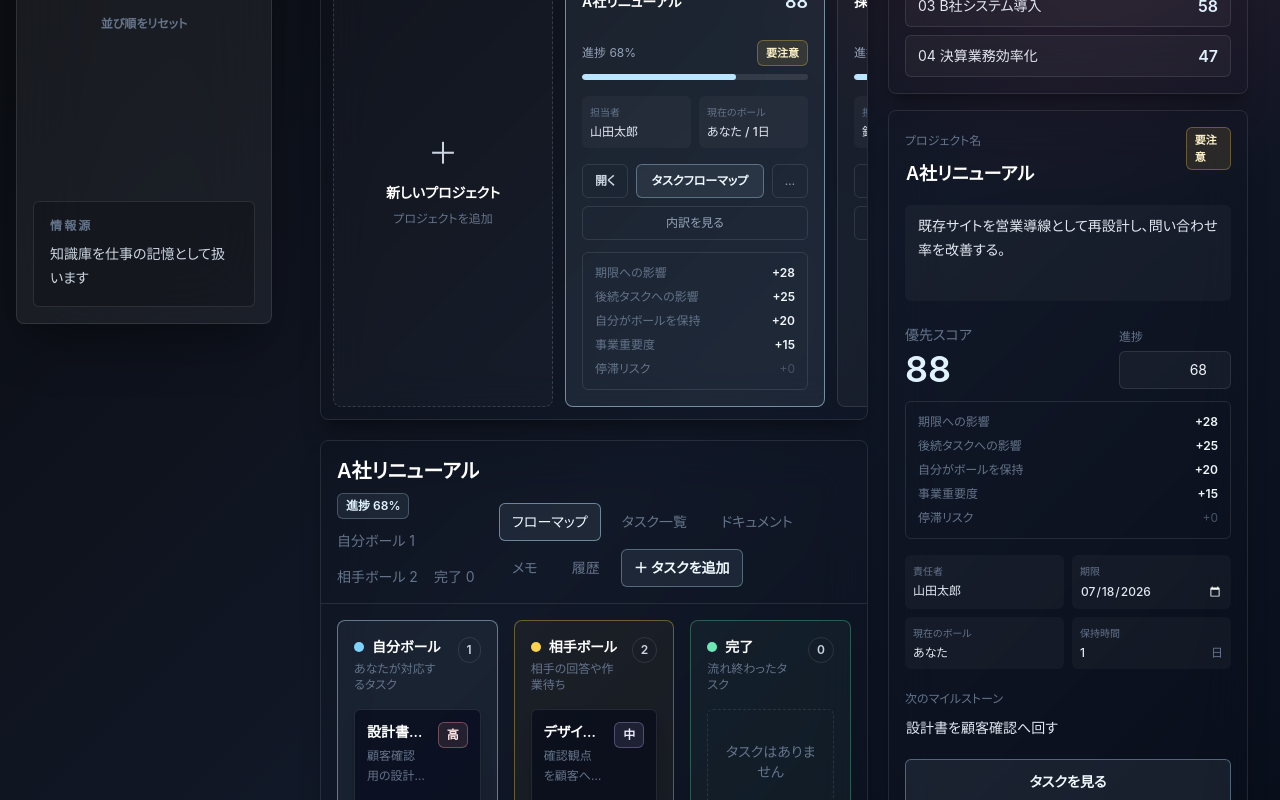
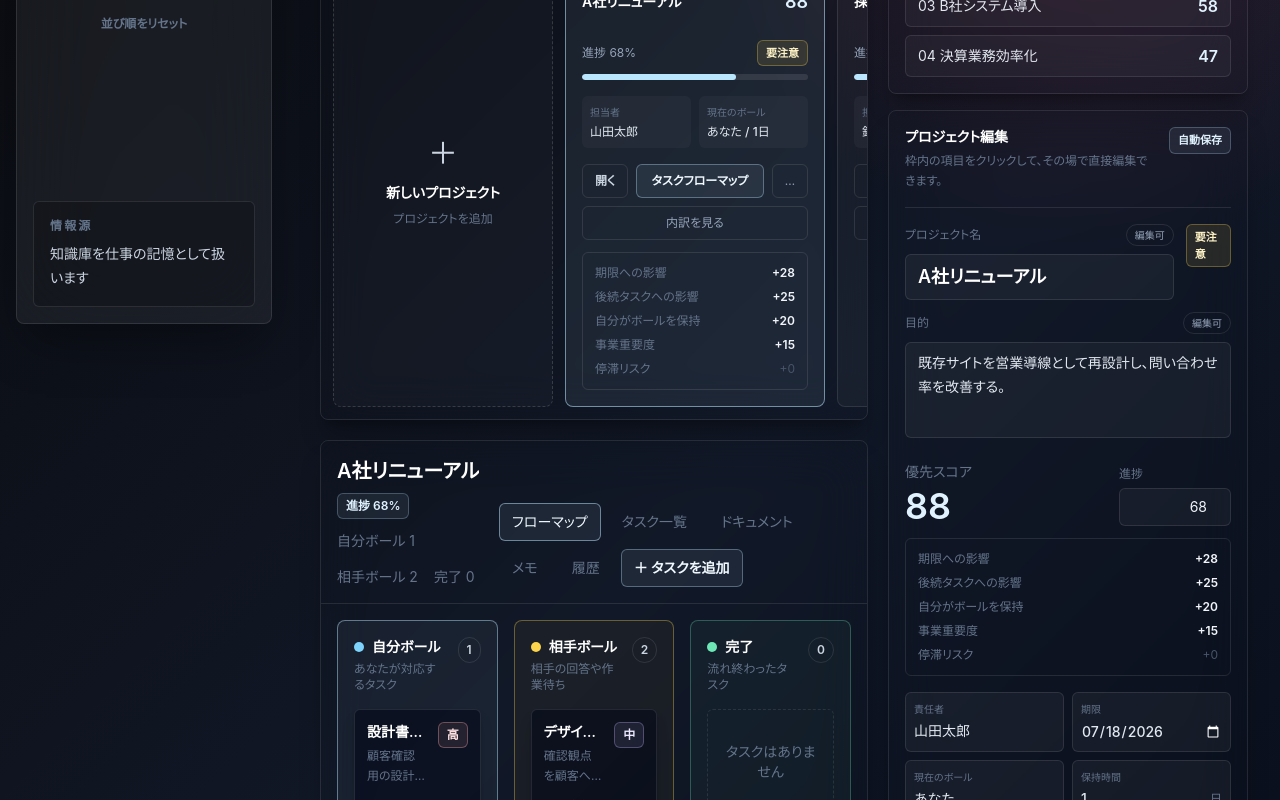
Before and after one commit to egawa-itax25/ai-work-os, a Next.js app: page /portfolio in a window 1280 px wide. Shown: the part 460-1260 px from the top of the page. Built offline with nearby package versions, Linux system fonts and the light colour scheme.

Commit message:
Clarify project inspector editing

```diff
--- a/src/app/portfolio/portfolio-view.tsx
+++ b/src/app/portfolio/portfolio-view.tsx
@@ -804,7 +804,7 @@ function ProjectInspector({
     <aside className="space-y-4">
       <section className="rounded-lg border border-white/10 bg-slate-950/62 p-4 shadow-xl shadow-black/25 backdrop-blur-xl">
         <div className="flex items-center justify-between gap-3">
-          <p className="text-sm font-semibold text-white">Project Inspector</p>
+          <p className="text-sm font-semibold text-white">プロジェクト切替</p>
           <span className="text-xs text-slate-500">
             {saveState === "saving" ? "保存中…" : "保存済み"}
           </span>
@@ -820,6 +820,16 @@ function ProjectInspector({
       </section>
 
       <section className="rounded-lg border border-white/10 bg-slate-950/62 p-4 shadow-xl shadow-black/25 backdrop-blur-xl">
+        <div className="mb-4 flex items-start justify-between gap-3 border-b border-white/10 pb-4">
+          <div>
+            <p className="text-sm font-semibold text-white">プロジェクト編集</p>
+            <p className="mt-1 text-xs leading-5 text-slate-500">枠内の項目をクリックして、その場で直接編集できます。</p>
+          </div>
+          <span className="shrink-0 rounded-md border border-sky-200/25 bg-sky-200/[0.08] px-2 py-1 text-[11px] font-semibold text-sky-100">
+            自動保存
+          </span>
+        </div>
+
         <div className="flex items-start justify-between gap-3">
           <EditableText value={project.name} label="プロジェクト名" onChange={(value) => onUpdate(project.id, { name: value })} className="text-lg font-semibold text-white" />
           <StatusPill project={project} />
@@ -1189,8 +1199,11 @@ function EditableText({
 }) {
   return (
     <label className="block w-full">
-      <span className="text-xs text-slate-500">{label}</span>
-      <input value={value} onChange={(event) => onChange(event.target.value)} className={`mt-1 w-full rounded-md border border-transparent bg-transparent px-0 py-1 outline-none transition hover:border-white/10 hover:bg-white/[0.035] focus:border-sky-200/60 focus:bg-white/[0.045] ${className}`} />
+      <span className="flex items-center justify-between gap-2 text-xs text-slate-500">
+        <span>{label}</span>
+        <span className="rounded-full border border-white/10 px-2 py-0.5 text-[10px] text-slate-400">編集可</span>
+      </span>
+      <input value={value} onChange={(event) => onChange(event.target.value)} className={`mt-2 w-full rounded-md border border-white/10 bg-white/[0.045] px-3 py-2 outline-none transition hover:border-sky-200/35 hover:bg-white/[0.06] focus:border-sky-200/70 focus:bg-sky-200/[0.06] ${className}`} />
     </label>
   );
 }
@@ -1208,8 +1221,11 @@ function EditableTextarea({
 }) {
   return (
     <label className="mt-3 block">
-      <span className="sr-only">{label}</span>
-      <textarea value={value} onChange={(event) => onChange(event.target.value)} placeholder="未設定" className={`${compact ? "min-h-20" : "min-h-24"} w-full resize-none rounded-md border border-transparent bg-white/[0.035] px-3 py-2 text-sm leading-6 text-slate-200 outline-none transition placeholder:text-slate-600 hover:border-white/10 focus:border-sky-200/60`} />
+      <span className="flex items-center justify-between gap-2 text-xs text-slate-500">
+        <span>{label}</span>
+        <span className="rounded-full border border-white/10 px-2 py-0.5 text-[10px] text-slate-400">編集可</span>
+      </span>
+      <textarea value={value} onChange={(event) => onChange(event.target.value)} placeholder="未設定" className={`${compact ? "min-h-20" : "min-h-24"} mt-2 w-full resize-none rounded-md border border-white/10 bg-white/[0.045] px-3 py-2 text-sm leading-6 text-slate-200 outline-none transition placeholder:text-slate-600 hover:border-sky-200/35 hover:bg-white/[0.06] focus:border-sky-200/70 focus:bg-sky-200/[0.06]`} />
     </label>
   );
 }
@@ -1228,10 +1244,10 @@ function EditableInfo({
   onChange: (value: string) => void;
 }) {
   return (
-    <label className="min-w-0 rounded-md bg-white/[0.035] px-2 py-2">
+    <label className="min-w-0 rounded-md border border-white/10 bg-white/[0.045] px-2 py-2 transition hover:border-sky-200/35 hover:bg-white/[0.06] focus-within:border-sky-200/70 focus-within:bg-sky-200/[0.06]">
       <span className="text-[10px] text-slate-500">{label}</span>
       <span className="mt-1 flex items-center gap-1">
-        <input type={type} value={value} onChange={(event) => onChange(event.target.value)} className="min-w-0 flex-1 bg-transparent text-xs font-medium text-slate-200 outline-none" />
+        <input type={type} value={value} onChange={(event) => onChange(event.target.value)} className="min-w-0 flex-1 bg-transparent text-sm font-medium text-slate-200 outline-none focus:text-white" />
         {suffix ? <span className="text-xs text-slate-500">{suffix}</span> : null}
       </span>
     </label>
```
Also changed, not shown: Projects/portfolio-view.md (+5 -0 lines).
